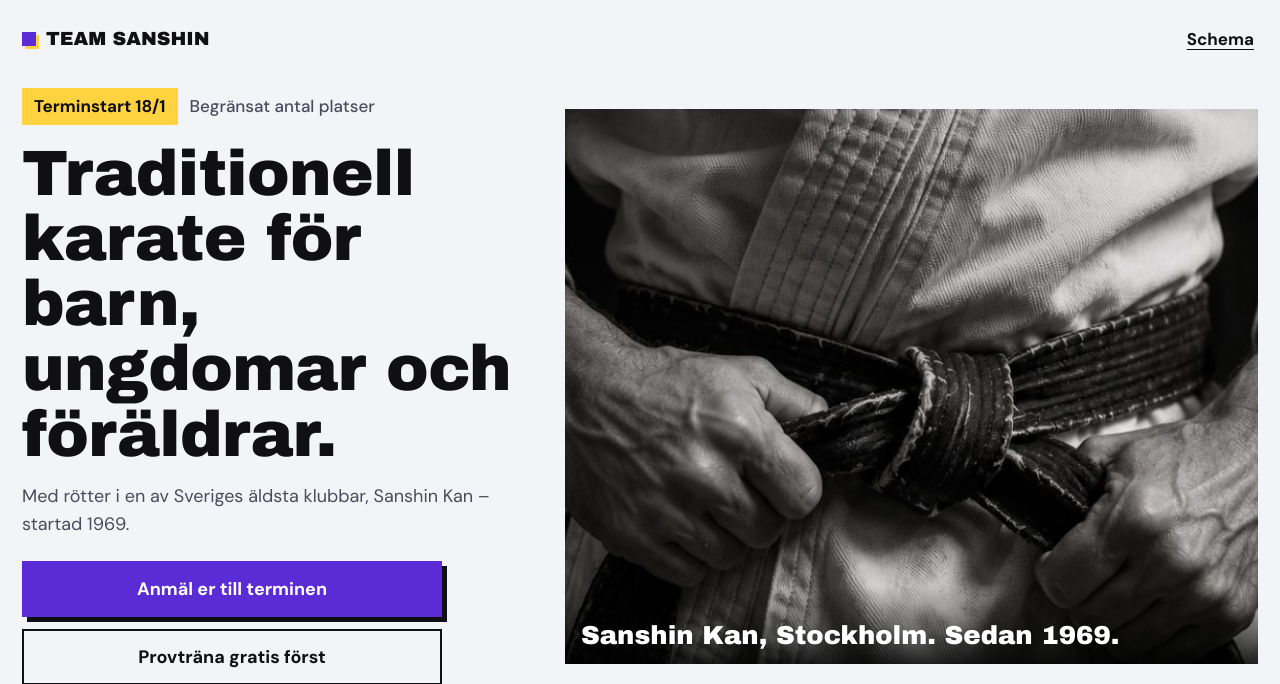
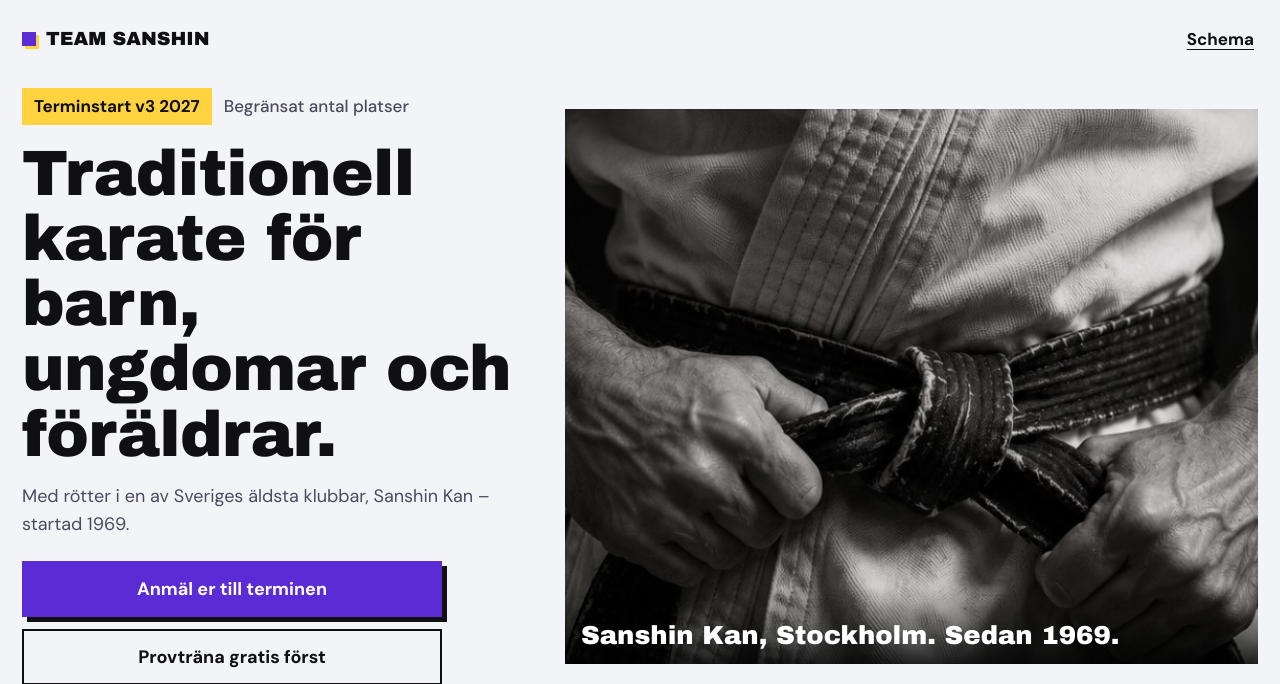
Before and after one commit to Storpappor/team-sanshin, a PHP site: page / in a window 1280 px wide. Shown: the top 684 px of the page. Run offline with PHP 8.4, Linux system fonts and the light colour scheme.

Commit message:
Ny gruppbild överst, ny barnbild, ingen rubrik i fotodelen, terminsstart v3 2027
- Gruppbilden framför den röda banderollen är den stora bilden överst.
- Barnbilden byts mot bilden med barnen på led längs mattan, som stor bild sist.
- Rubriken 'Så här ser det ut på riktigt' tas bort (finns kvar dold för skärmläsare).
- 18/1 blir 'v3 2027' i texterna, så att det stämmer för alla grupper. Schemat i databasen börjar fortfarande måndag 18/1.
Bilderna är förminskade lokalt till JPEG (700/1024 och 600/1000 px).

Co-Authored-By: Claude Opus 5.5 <noreply@anthropic.com>

```diff
--- a/index.html
+++ b/index.html
@@ -21,7 +21,7 @@
 <section class="hero">
   <div class="wrap hero-grid">
     <div class="hero-text">
-      <p class="term"><b>Terminstart 18/1</b> Begränsat antal platser</p>
+      <p class="term"><b>Terminstart v3 2027</b> Begränsat antal platser</p>
       <h1 class="display">Traditionell karate för barn, ungdomar och föräldrar.</h1>
       <p class="sub">Med rötter i en av Sveriges äldsta klubbar, Sanshin Kan – startad 1969.</p>
       <div class="cta-row">
@@ -118,7 +118,7 @@
     <ol>
       <li><b>Anmäl er här.</b><span>Det tar en minut. Skriv vem som ska träna och barnets födelseår.</span></li>
       <li><b>Vi hör av oss med en grupp.</b><span>Tränarna placerar efter ålder och erfarenhet.</span></li>
-      <li><b>Första passet 18/1.</b><span>Kom tio minuter innan. Dräkt behövs inte första gången.</span></li>
+      <li><b>Första passet v3 2027.</b><span>Kom tio minuter innan. Dräkt behövs inte första gången.</span></li>
     </ol>
     <p class="price">Terminsavgift: barn 2 800 kr · vuxna (18 år och uppåt) 3 000 kr</p>
   </div>
@@ -127,11 +127,13 @@
 <!-- Place -->
 <section class="place">
   <div class="wrap">
-    <h2 class="display">Så här ser det ut på riktigt</h2>
+    <h2 class="dold-rubrik">Bilder från dojon</h2>
     <div class="ph-grid">
-      <figure class="foto wide"><img src="bilder/barn-1600.webp" srcset="bilder/barn-800.webp 800w, bilder/barn-1600.webp 1600w" sizes="(min-width: 1040px) 996px, calc(100vw - 44px)" width="1600" height="1248" loading="lazy" decoding="async" alt="Barngruppen i vita dräkter, de flesta med gula bälten, framför klubbens blå banderoll med lagerkransen och 糸東流."></figure>
+      <figure class="foto wide"><img src="bilder/klubben-1024.jpg" srcset="bilder/klubben-700.jpg 700w, bilder/klubben-1024.jpg 1024w" sizes="(min-width: 1040px) 996px, calc(100vw - 44px)" width="1024" height="691" loading="lazy" decoding="async" alt="Gruppbild i dojon: barn, ungdomar och vuxna i vita dräkter med bälten i olika färger framför klubbens röda banderoll."></figure>
       <figure class="foto"><img src="bilder/dojo-1000.webp" srcset="bilder/dojo-600.webp 600w, bilder/dojo-1000.webp 1000w" sizes="(min-width: 1040px) 492px, calc(50vw - 28px)" width="1000" height="668" loading="lazy" decoding="async" alt="Träning i dojon: par övar svep och nedtagningar på de röda och gröna mattorna."></figure>
-      <figure class="foto"><img src="bilder/instruktorer-1000.webp" srcset="bilder/instruktorer-600.webp 600w, bilder/instruktorer-1000.webp 1000w" sizes="(min-width: 1040px) 492px, calc(50vw - 28px)" width="1000" height="643" loading="lazy" decoding="async" alt="Grupp i vita dräkter med blå och röda handskar, de flesta med svarta bälten."></figure>    </div>
+      <figure class="foto"><img src="bilder/instruktorer-1000.webp" srcset="bilder/instruktorer-600.webp 600w, bilder/instruktorer-1000.webp 1000w" sizes="(min-width: 1040px) 492px, calc(50vw - 28px)" width="1000" height="643" loading="lazy" decoding="async" alt="Grupp i vita dräkter med blå och röda handskar, de flesta med svarta bälten."></figure>
+      <figure class="foto wide"><img src="bilder/barn-led-1000.jpg" srcset="bilder/barn-led-600.jpg 600w, bilder/barn-led-1000.jpg 1000w" sizes="(min-width: 1040px) 996px, calc(100vw - 44px)" width="1000" height="695" loading="lazy" decoding="async" alt="Barn i vita dräkter med gula, orange och gröna bälten står på led längs mattan i dojon, med två instruktörer framför sig."></figure>
+    </div>
     <!-- Dolt tills klubben har ett godkänt citat från en förälder: ta bort hidden och fyll i texten. -->
     <p class="quote" hidden>”[Citat från en förälder som tränar tillsammans med sitt barn.]”<span>[Namn, förälder]</span></p>
   </div>
@@ -141,7 +143,7 @@
 <section class="book" id="boka">
   <div class="wrap">
     <h2 class="display">Anmäl er till terminen</h2>
-    <p>Start 18/1 i dojon på Björngårdsgatan 15, nära Mariatorget. Platserna är begränsade.</p>
+    <p>Start v3 2027 i dojon på Björngårdsgatan 15, nära Mariatorget. Platserna är begränsade.</p>
     <p class="overgang-lank">Tränar du redan i Sanshin Kan Södermalm? <a href="overgang/">Registrera dig på Team Sanshin 2027 här.</a></p>
     <form id="form" novalidate>
       <fieldset>
@@ -193,7 +195,7 @@
 
 <button class="fab" type="button" id="fab" aria-haspopup="dialog"><img src="bilder/spel-tamas.jpg" width="624" height="400" alt=""><span>Spela spelet</span></button>
 
-<div class="bookbar" id="bookbar"><a href="#boka" data-goal="termin">Anmäl er – start 18/1</a></div>
+<div class="bookbar" id="bookbar"><a href="#boka" data-goal="termin">Anmäl er – start v3 2027</a></div>
 
 <dialog id="game" aria-labelledby="game-title">
   <div class="sheet">
--- a/stil.css
+++ b/stil.css
@@ -243,6 +243,7 @@ dialog::backdrop{background:rgba(0,0,0,.6)}
 .ph{aspect-ratio:3 / 2;display:flex;align-items:center;justify-content:center;text-align:center;padding:12px;border:2px dashed var(--muted);color:var(--muted);font-weight:700;font-size:15px}
 .ph.wide{grid-column:1 / -1;aspect-ratio:16 / 9}
 .ph.dark{border-color:#8A8A8A;color:#CFCBC2}
+.dold-rubrik{position:absolute;width:1px;height:1px;margin:-1px;padding:0;overflow:hidden;clip:rect(0 0 0 0);white-space:nowrap;border:0}
 .foto{margin:0;overflow:hidden;border:2px solid var(--ink);background:var(--card)}
 .foto img{display:block;width:100%;height:auto;aspect-ratio:3 / 2;object-fit:cover}
 .foto.wide{grid-column:1 / -1}
```
Also changed, not shown: CLAUDE.md (+2 -2 lines), README.md, bilder/barn-1600.webp (deleted), bilder/barn-800.webp (deleted), bilder/barn-led-1000.jpg (added), bilder/barn-led-600.jpg (added), bilder/klubben-1024.jpg (added), bilder/klubben-700.jpg (added).
